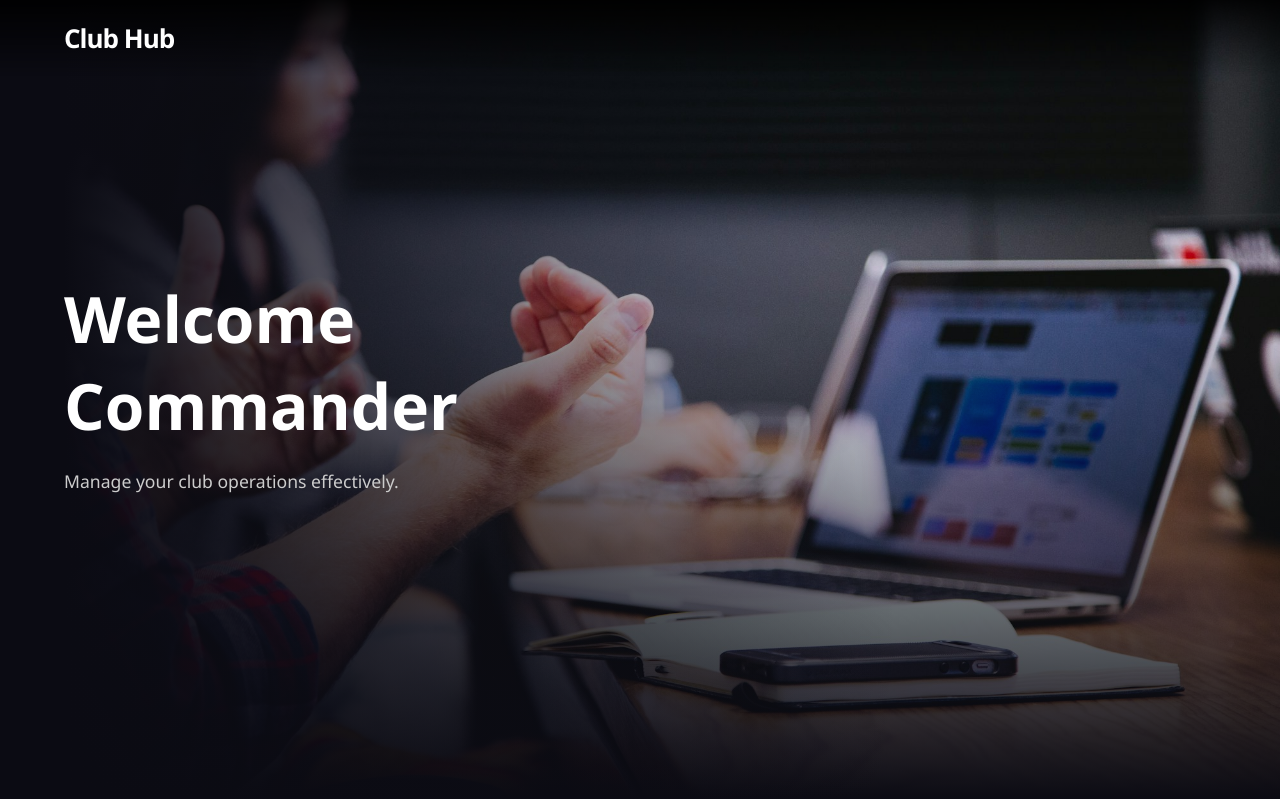
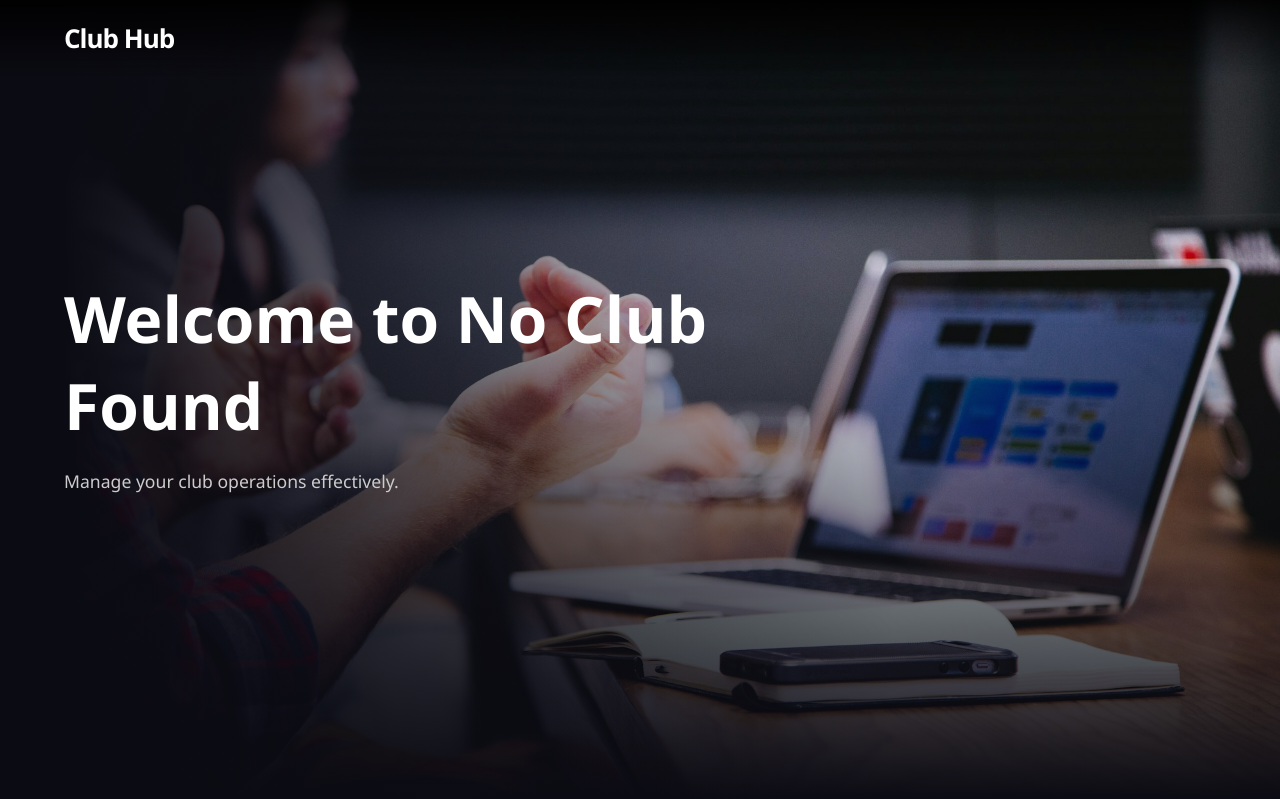
Before and after one commit to moontashir01/ClubHub, a PHP site: page /Club_dashboard.php in a window 1280 px wide. Shown: the top 799 px of the page. Run offline with PHP 8.4, Linux system fonts and the light colour scheme; data comes from the database, SQL or seed files in the repository; both versions use the stored data as it was after the commit.

Commit message:
club dashboard changes

```diff
--- a/Club_dashboard.php
+++ b/Club_dashboard.php
@@ -1,3 +1,7 @@
+<?php
+    include 'connection.php';
+    // session_start();
+?>
 <!DOCTYPE html>
 <html lang="en">
 <head>
@@ -29,8 +33,31 @@
 
     <script>
         // Data
+    <?php
+        // $email = $_SESSION['Email'];
+        $email = 'test@northsouth.edu';
+
+        $query = mysqli_query($con,"
+            SELECT *
+            FROM `user`
+            INNER JOIN `students`
+                ON `user`.email = students.student_email
+            INNER JOIN `club_members`
+                ON club_members.student_id = students.student_id
+            INNER JOIN `clubs`
+                ON club_members.club_id = clubs.club_id
+            WHERE `user`.email = '$email'
+        ");
+
+        if(!$query){
+            die(mysqli_error($con)); // shows SQL errors
+        }
+
+        $row = mysqli_fetch_assoc($query);
+        $clubName = $row ? $row['club_name'] : "No Club Found";
+    ?>
         const contentData = [
-            { title: 'Welcome Commander', desc: 'Manage your club operations effectively.', img: 'images/club_dashboard_cover.jpg' }
+            { title: 'Welcome to <?php echo htmlspecialchars($clubName); ?> ', desc: 'Manage your club operations effectively.', img: 'images/club_dashboard_cover.jpg' }
         ];
 
         const dashboardActions = [
```
Also changed, not shown: club_hub.sql (line endings or trailing spaces).
